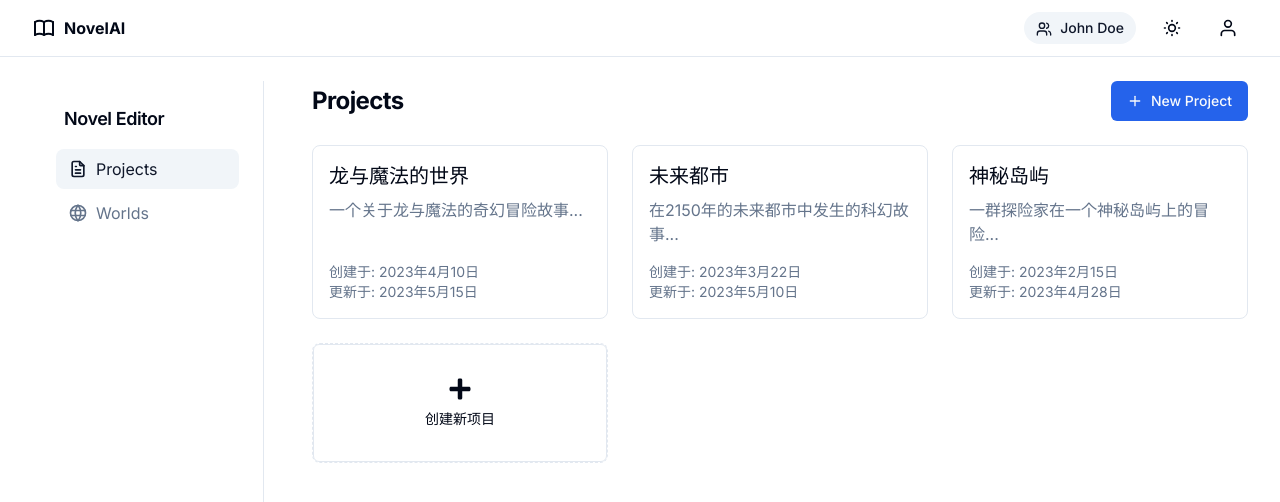
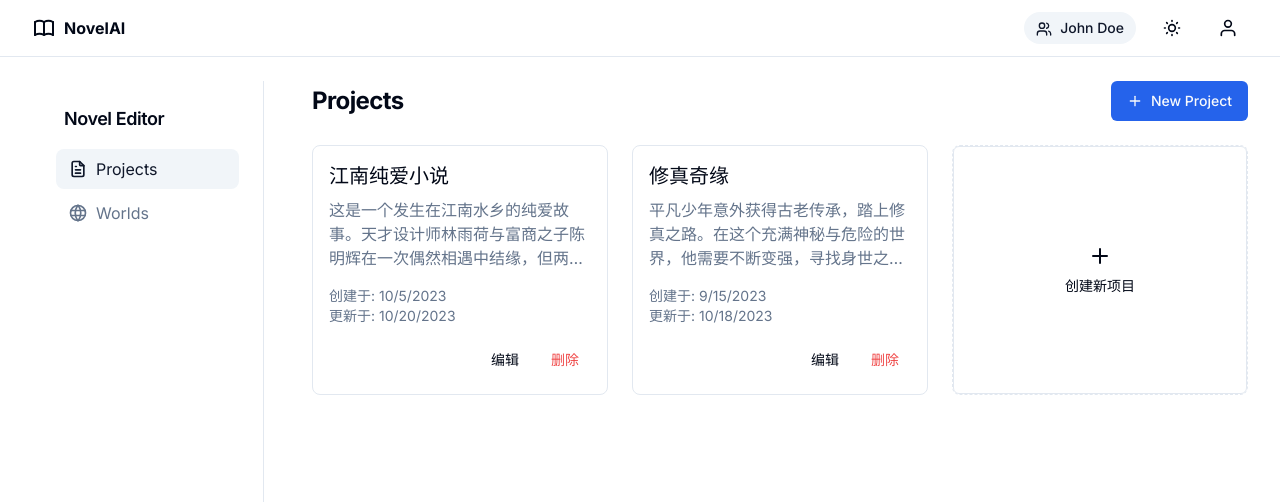
Before and after one commit to Yuikij/novel-editor, a Next.js app: page /dashboard in a window 1280 px wide. Shown: the top 502 px of the page. Built offline with nearby package versions, Linux system fonts and the light colour scheme.

Commit message:
Refactor ProjectList component to accept projects as props and implement edit/delete functionality. Updated date formatting and improved UI structure for better user interaction. Removed sample data and integrated dynamic project handling.

```diff
--- a/app/components/novel-editor/project-list.tsx
+++ b/app/components/novel-editor/project-list.tsx
@@ -5,69 +5,39 @@ import Link from 'next/link';
 import { formatDate } from '@/app/lib/utils';
 import { FaPlus } from 'react-icons/fa';
 import { Button } from "@/app/components/ui/button";
-
-export interface Project {
-  id: string;
-  title: string;
-  synopsis?: string;
-  createdAt: Date;
-  updatedAt: Date;
-}
+import type { NovelProject } from '@/app/types';
 
 interface ProjectListProps {
+  projects: NovelProject[];
+  onEdit: (project: NovelProject) => void;
+  onDelete: (project: NovelProject) => void;
   onCreateNew?: () => void;
 }
 
-export default function ProjectList({ onCreateNew }: ProjectListProps) {
-  // Sample data - would be fetched from API in production
-  const [projects, setProjects] = useState<Project[]>([
-    {
-      id: '1',
-      title: '龙与魔法的世界',
-      synopsis: '一个关于龙与魔法的奇幻冒险故事...',
-      createdAt: new Date('2023-04-10'),
-      updatedAt: new Date('2023-05-15'),
-    },
-    {
-      id: '2',
-      title: '未来都市',
-      synopsis: '在2150年的未来都市中发生的科幻故事...',
-      createdAt: new Date('2023-03-22'),
-      updatedAt: new Date('2023-05-10'),
-    },
-    {
-      id: '3',
-      title: '神秘岛屿',
-      synopsis: '一群探险家在一个神秘岛屿上的冒险...',
-      createdAt: new Date('2023-02-15'),
-      updatedAt: new Date('2023-04-28'),
-    },
-  ]);
-
+export default function ProjectList({ projects, onEdit, onDelete, onCreateNew }: ProjectListProps) {
   return (
     <div className="space-y-6">
       <div className="grid grid-cols-1 md:grid-cols-2 lg:grid-cols-3 gap-6">
         {projects.map((project) => (
-          <Link
-            key={project.id}
-            href={`/dashboard/project/${project.id}`}
-            className="block"
-          >
-            <div className="border rounded-lg p-4 hover:border-primary transition-colors h-full flex flex-col">
+          <div key={project.id} className="border rounded-lg p-4 hover:border-primary transition-colors h-full flex flex-col">
+            <Link href={`/dashboard/project/${project.id}`} className="block flex-1">
               <h3 className="text-xl font-medium">{project.title}</h3>
-              {project.synopsis && (
+              {project.metadata?.synopsis && (
                 <p className="text-muted-foreground mt-2 line-clamp-3 flex-grow">
-                  {project.synopsis}
+                  {project.metadata.synopsis}
                 </p>
               )}
               <div className="mt-4 text-sm text-muted-foreground">
-                <p>创建于: {formatDate(project.createdAt)}</p>
-                <p>更新于: {formatDate(project.updatedAt)}</p>
+                <p>创建于: {new Date(project.createdAt).toLocaleDateString()}</p>
+                <p>更新于: {new Date(project.updatedAt).toLocaleDateString()}</p>
               </div>
+            </Link>
+            <div className="flex justify-end gap-2 mt-4">
+              <Button variant="ghost" size="sm" onClick={() => onEdit(project)}>编辑</Button>
+              <Button variant="ghost" size="sm" className="text-destructive" onClick={() => onDelete(project)}>删除</Button>
             </div>
-          </Link>
+          </div>
         ))}
-
         <div className="border border-dashed rounded-lg flex items-center justify-center h-full">
           <Button
             variant="outline"
@@ -75,7 +45,7 @@ export default function ProjectList({ onCreateNew }: ProjectListProps) {
             className="w-full h-full flex flex-col items-center justify-center p-8 gap-2 hover:bg-accent hover:text-accent-foreground"
             onClick={onCreateNew}
           >
-            <FaPlus className="h-6 w-6" />
+            <svg className="h-6 w-6" fill="none" stroke="currentColor" strokeWidth="2" viewBox="0 0 24 24" strokeLinecap="round" strokeLinejoin="round"><path d="M12 5v14M5 12h14" /></svg>
             <p className="font-medium">创建新项目</p>
           </Button>
         </div>
--- a/app/dashboard/page.tsx
+++ b/app/dashboard/page.tsx
@@ -104,9 +104,9 @@ export default function DashboardPage() {
     handleCloseModal()
   }
 
-  const handleDeleteProject = (projectId: string) => {
+  const handleDeleteProject = (project: NovelProject) => {
     if (confirm("确定要删除这个项目吗？此操作不可恢复。")) {
-      setProjects(projects.filter(p => p.id !== projectId))
+      setProjects(projects.filter(p => p.id !== project.id))
     }
   }
 
@@ -195,7 +195,12 @@ export default function DashboardPage() {
             </Button>
           </div>
           <div className="mt-6">
-            <ProjectList onCreateNew={handleOpenCreateModal} />
+            <ProjectList
+              projects={projects}
+              onEdit={handleOpenEditModal}
+              onDelete={handleDeleteProject}
+              onCreateNew={handleOpenCreateModal}
+            />
           </div>
         </main>
       </div>
```
